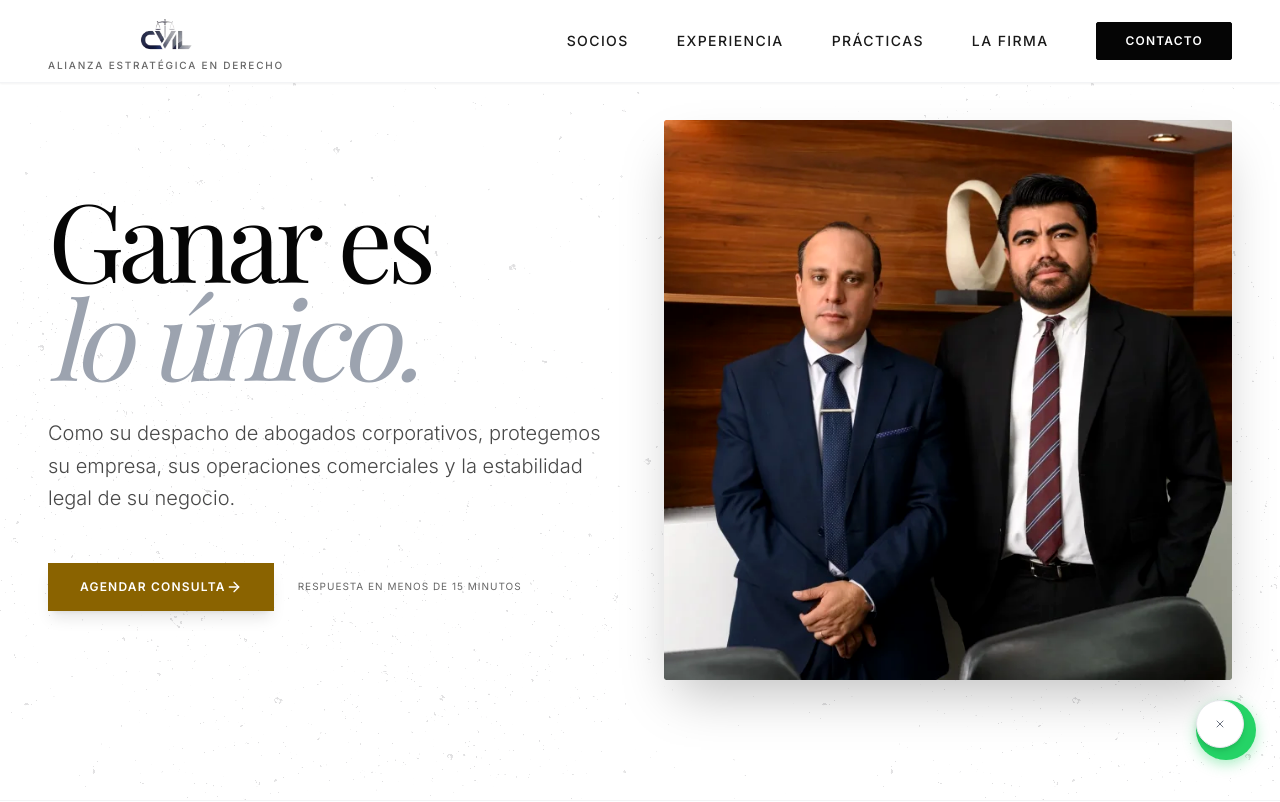
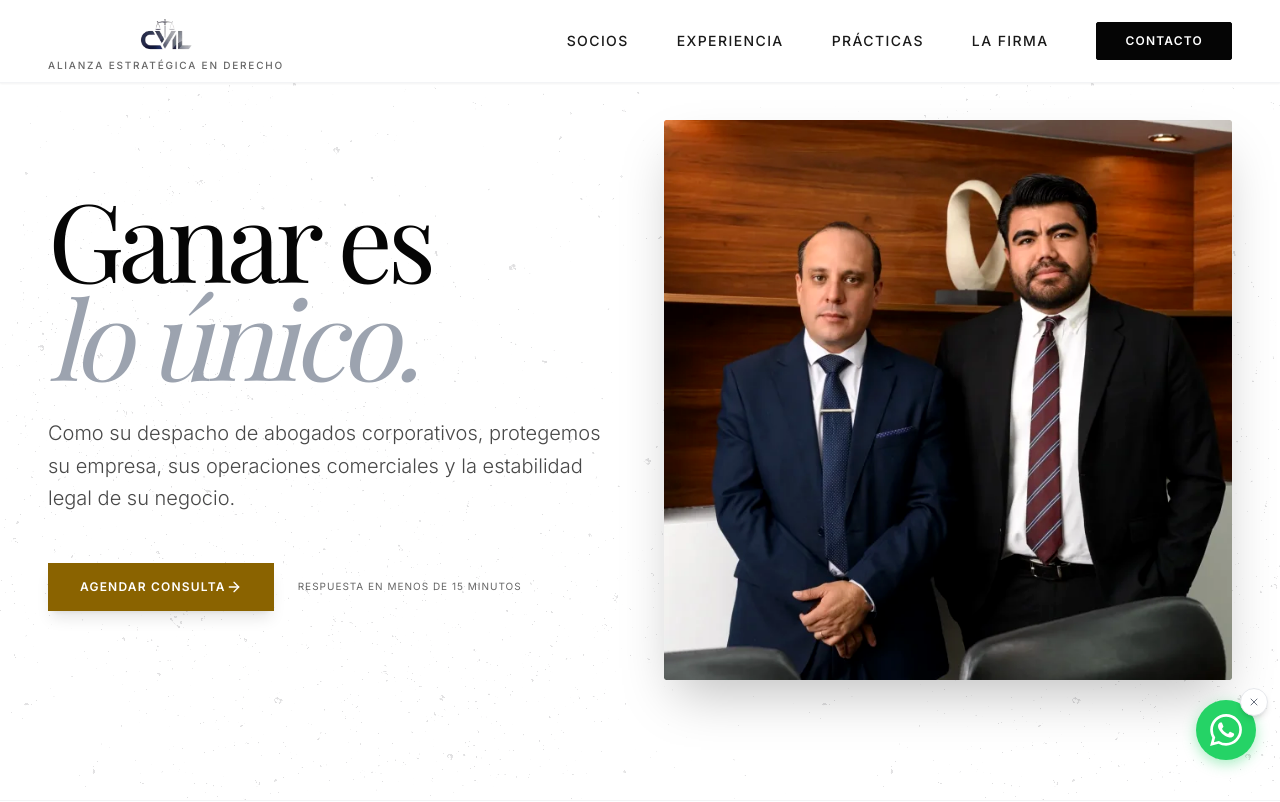
Before and after one commit to renavistudio/CVIL, a React (Vite) app: page / in a window 1280 px wide. Shown: the top 802 px of the page. Built offline with nearby package versions, Linux system fonts and the light colour scheme; a web font is replaced by a local one.

Commit message:
a11y: fix ChatWidget overlap causing target-size failure

```diff
--- a/components/ChatWidget.tsx
+++ b/components/ChatWidget.tsx
@@ -11,7 +11,7 @@ const ChatWidget: React.FC = () => {
       {/* Botón de cerrar */}
       <button
         onClick={() => setIsVisible(false)}
-        className="absolute top-0 left-0 z-10 flex w-12 h-12 items-center justify-center rounded-full bg-white text-gray-500 shadow-md border border-gray-200 hover:text-obsidian hover:bg-gray-50 transition-colors before:absolute before:-inset-4 before:content-['']"
+        className="absolute -top-3 -right-3 z-10 flex w-7 h-7 items-center justify-center rounded-full bg-white text-gray-500 shadow-md border border-gray-200 hover:text-obsidian hover:bg-gray-50 transition-colors before:absolute before:-inset-4 before:content-['']"
         aria-label="Cerrar chat"
       >
         <X className="w-3 h-3" />
```
